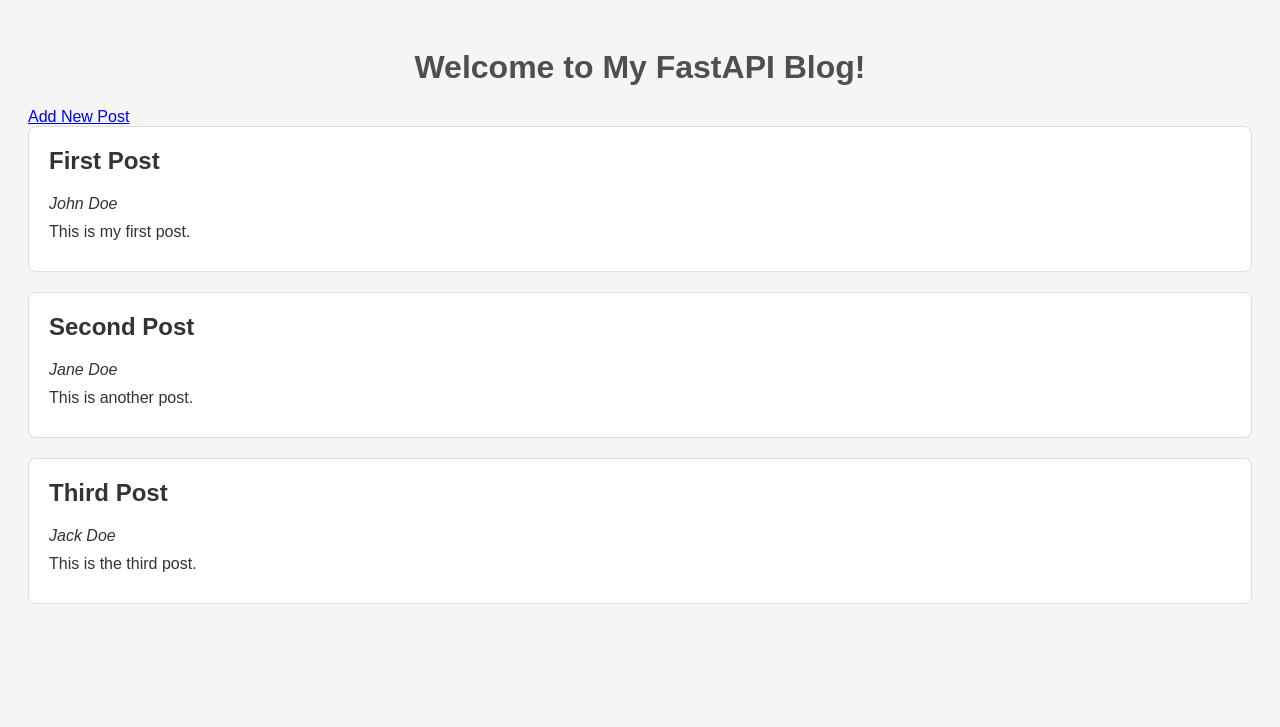
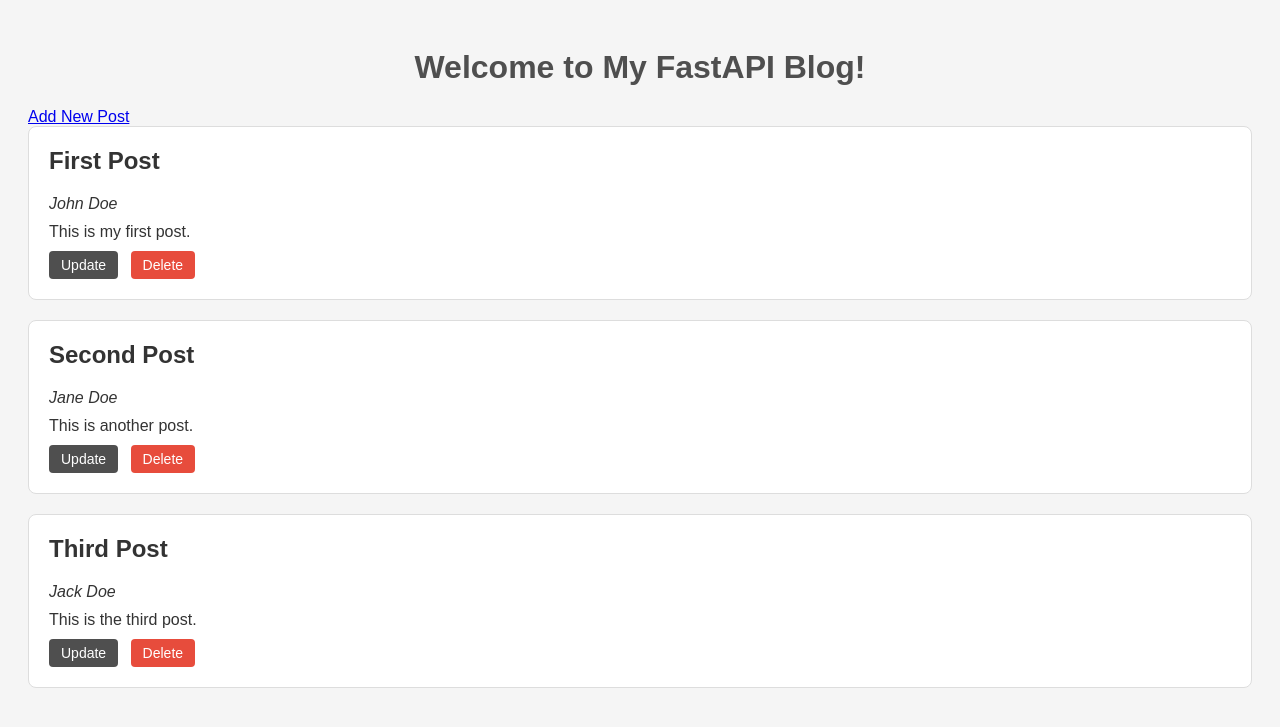
Before and after one commit to nstonny/basic-blog, a FastAPI app: page / in a window 1280 px wide. Shown: the top 727 px of the page. Run offline with FastAPI, Linux system fonts and the light colour scheme.

Commit message:
added update route

```diff
--- a/crud.py
+++ b/crud.py
@@ -3,6 +3,13 @@ import json
 def get_blog_posts():
     with open("posts.json", "r") as f:
         return json.load(f)
+
+def get_post_by_id(post_id: int):
+    posts = get_blog_posts()
+    for post in posts:
+        if post["id"] == post_id:
+            return post
+    return None
 
 def add_blog_post(title: str, author: str, content: str):
     posts = get_blog_posts()
@@ -15,3 +22,20 @@ def add_blog_post(title: str, author: str, content: str):
     posts.append(new_post)
     with open("posts.json", "w") as f:
          json.dump(posts, f, indent=4)
+
+def delete_blog_post(post_id: int):
+    posts = get_blog_posts()
+    posts =[post for post in posts if post["id"] != post_id]
+    with open("posts.json", "w") as f:
+        json.dump(posts, f, indent=4)
+
+def update_blog_post(post_id: int, title: str, author: str, content: str):
+    posts = get_blog_posts()
+    for post in posts:
+        if post["id"] == post_id:
+            post["title"] = title
+            post["author"] = author
+            post["content"] = content
+            break
+    with open("posts.json", "w") as f:
+        json.dump(posts, f, indent=4)
--- a/main.py
+++ b/main.py
@@ -3,14 +3,13 @@ Development (with auto-reload):
 uvicorn main:app --host 0.0.0.0 --port 5000 --reload
 """
 
-from fastapi import FastAPI, Request, Form
+from fastapi import FastAPI, Request, Form, HTTPException
 from fastapi.templating import Jinja2Templates
 from fastapi.responses import HTMLResponse
 from fastapi.staticfiles import StaticFiles
-import uvicorn
 from starlette.responses import RedirectResponse
 
-from crud import get_blog_posts, add_blog_post
+from crud import get_blog_posts, add_blog_post, delete_blog_post, get_post_by_id, update_blog_post
 
 app = FastAPI()
 app.mount("/static", StaticFiles(directory="static"), name="static")
@@ -33,3 +32,26 @@ async def add_post(
         content: str = Form(...) ):
     add_blog_post(title, author, content)
     return RedirectResponse(url="/", status_code=303)
+
+@app.get("/delete/{post_id}")
+async def delete_post(post_id: int):
+    delete_blog_post(post_id)
+    return RedirectResponse(url="/", status_code=303)
+
+@app.get("/update/{post_id}", response_class=HTMLResponse)
+async def update_form(request: Request, post_id: int):
+    post = get_post_by_id(post_id)
+    if post is None:
+        raise HTTPException(status_code=404, detail="Post not found")
+    return templates.TemplateResponse(request, 'update.html', context={"post": post})
+
+@app.post("/update/{post_id}")
+async def update_post(post_id: int,
+                      title: str = Form(...),
+                      author: str = Form(...),
+                      content: str = Form(...)):
+    post = get_post_by_id(post_id)
+    if post is None:
+        raise HTTPException(status_code=404, detail="Post not found")
+    update_blog_post(post_id, title, author, content)
+    return RedirectResponse(url="/", status_code=303)
--- a/static/style.css
+++ b/static/style.css
@@ -25,3 +25,34 @@ h1 {
 .post p {
     margin: 10px 0;
 }
+
+.delete-btn {
+    display: inline-block;
+    background-color: #e74c3c;
+    color: #FFF;
+    padding: 6px 12px;
+    border-radius: 4px;
+    text-decoration: none;
+    font-size: 14px;
+}
+
+.delete-btn:hover {
+    background-color: #c0392b;
+    color: #FFF;
+}
+
+.update-btn {
+    display: inline-block;
+    background-color: #4F4F4F;
+    color: #FFF;
+    padding: 6px 12px;
+    border-radius: 4px;
+    text-decoration: none;
+    font-size: 14px;
+    margin-right: 8px;
+}
+
+.update-btn:hover {
+    background-color: #333;
+    color: #FFF;
+}
--- a/templates/index.html
+++ b/templates/index.html
@@ -14,6 +14,8 @@
         <h2>{{post.title}}</h2>
         <p><em>{{post.author}}</em></p>
         <p>{{post.content}}</p>
+        <a href="/update/{{ post.id }}" class="update-btn">Update</a>
+        <a href="/delete/{{ post.id }}" class="delete-btn">Delete</a>
     </div>
     {% endfor %}
 </body>
```
Also changed, not shown: templates/update.html (added, +25 -0 lines).
